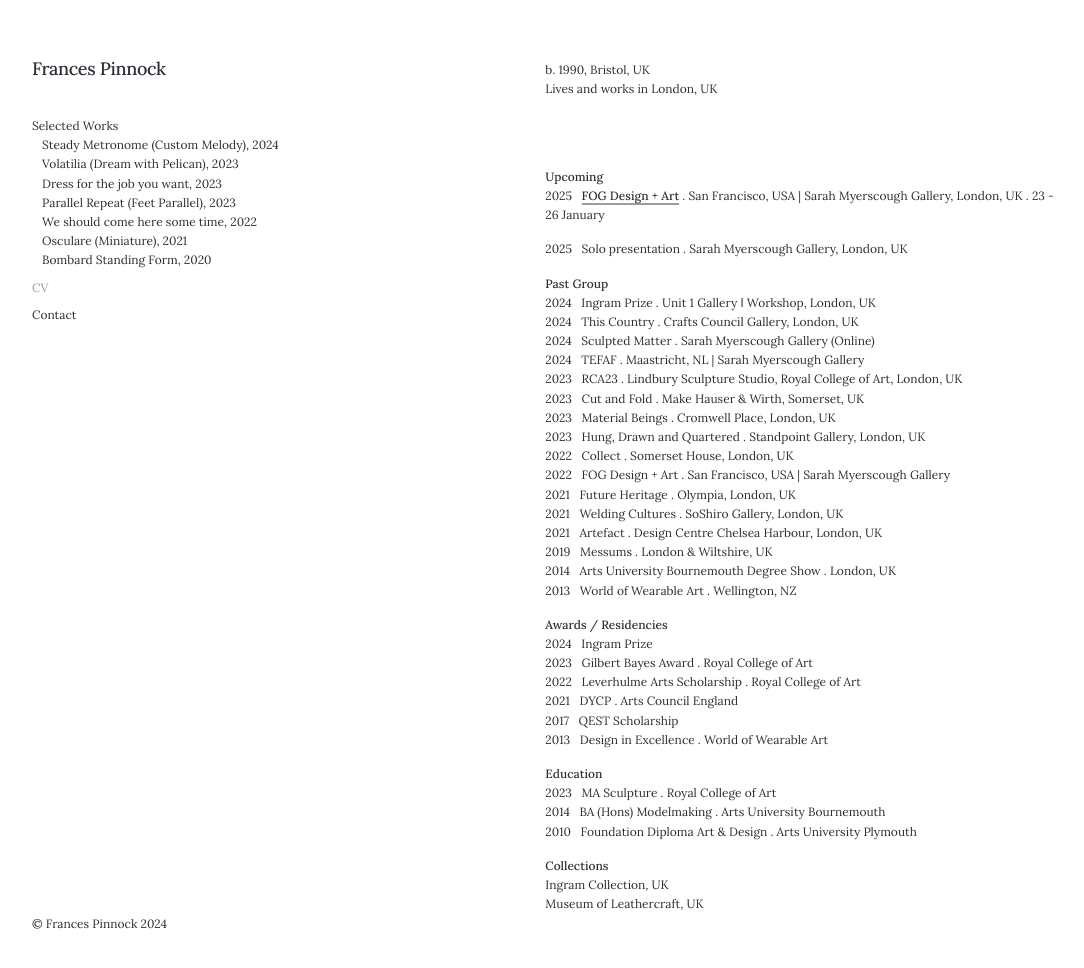
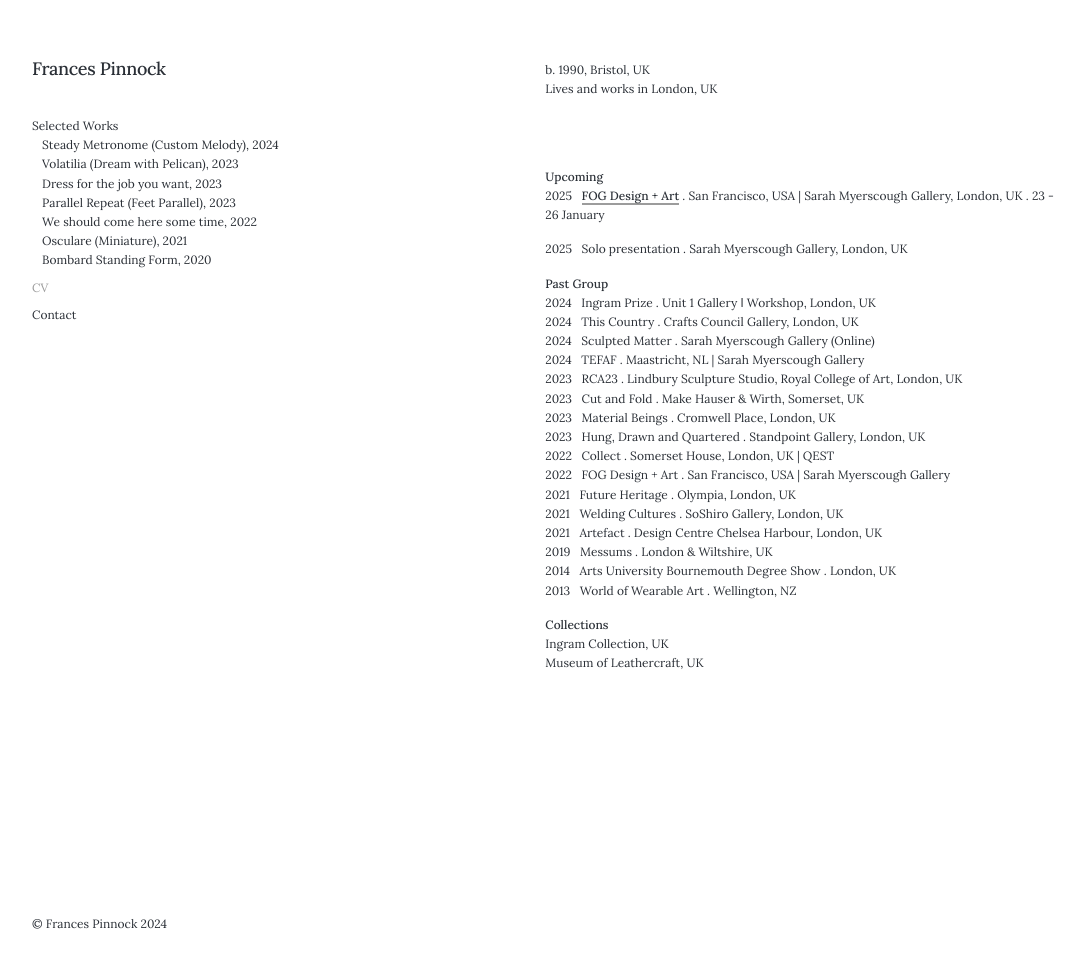
Before and after one commit to francespinnock/francespinnock.github.io, a Jekyll site: the page built from _pages/cv.md, in a window 1280 px wide and 973 px high. Shown: the top 968 px of the window, without its empty margins (28-1112 px from the left). Built offline with Jekyll 4.4.1, drawn with Linux system fonts in a browser that asks for light colours; nearby versions of some CDN libraries; some web fonts are replaced.

Commit message:
Update cv.md

```diff
--- a/_pages/cv.md
+++ b/_pages/cv.md
@@ -37,19 +37,6 @@ Lives and works in London, UK
 2014&nbsp;&nbsp;&nbsp;Arts University Bournemouth Degree Show . London, UK
 2013&nbsp;&nbsp;&nbsp;World of Wearable Art . Wellington, NZ
 
-**Awards / Residencies**
-2024&nbsp;&nbsp;&nbsp;Ingram Prize
-2023&nbsp;&nbsp;&nbsp;Gilbert Bayes Award . Royal College of Art
-2022&nbsp;&nbsp;&nbsp;Leverhulme Arts Scholarship . Royal College of Art
-2021&nbsp;&nbsp;&nbsp;DYCP . Arts Council England
-2017&nbsp;&nbsp;&nbsp;QEST Scholarship
-2013&nbsp;&nbsp;&nbsp;Design in Excellence . World of Wearable Art
-
-**Education**
-2023&nbsp;&nbsp;&nbsp;MA Sculpture . Royal College of Art
-2014&nbsp;&nbsp;&nbsp;BA (Hons) Modelmaking . Arts University Bournemouth
-2010&nbsp;&nbsp;&nbsp;Foundation Diploma Art & Design . Arts University Plymouth
-
 **Collections**
 Ingram Collection, UK
 Museum of Leathercraft, UK
```
Also changed, not shown: other parts of _pages/cv.md (+1 -1 lines).
